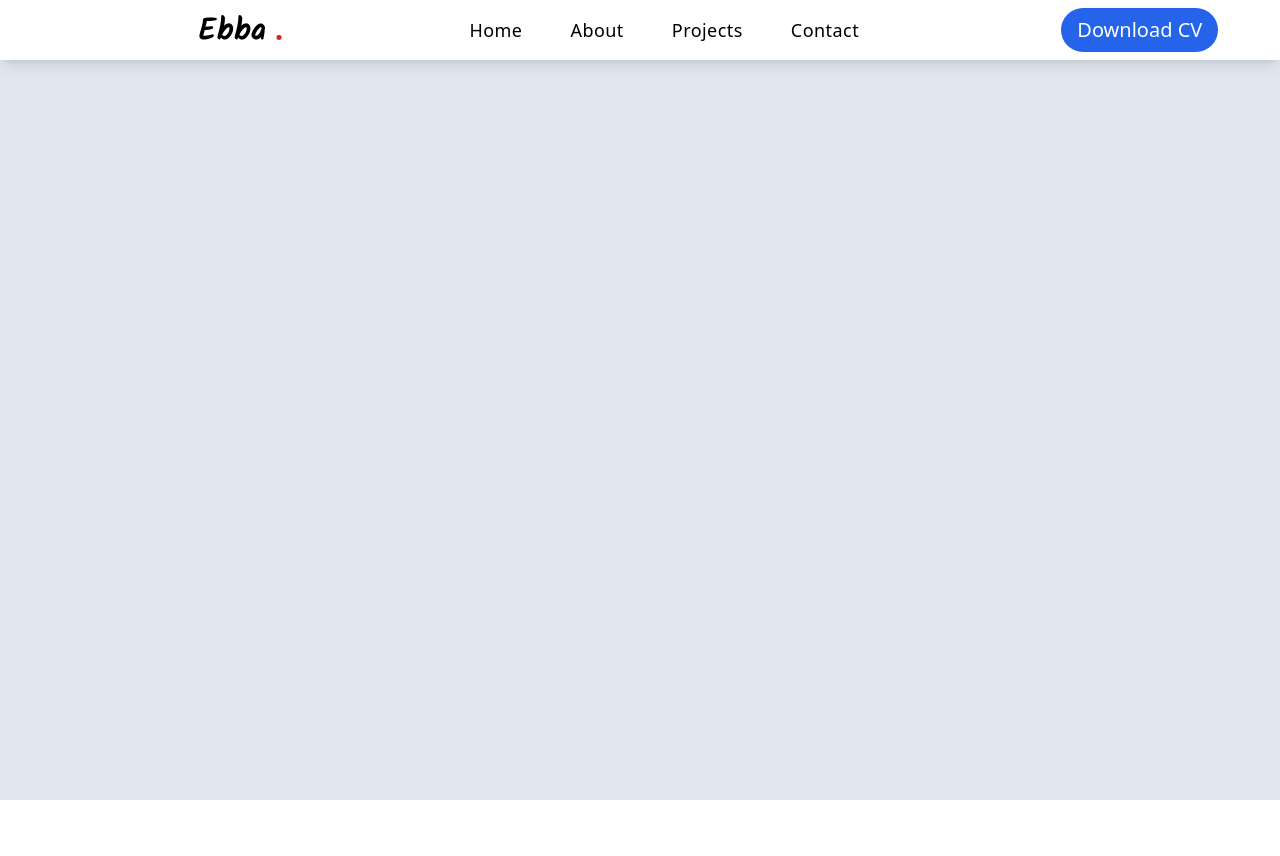
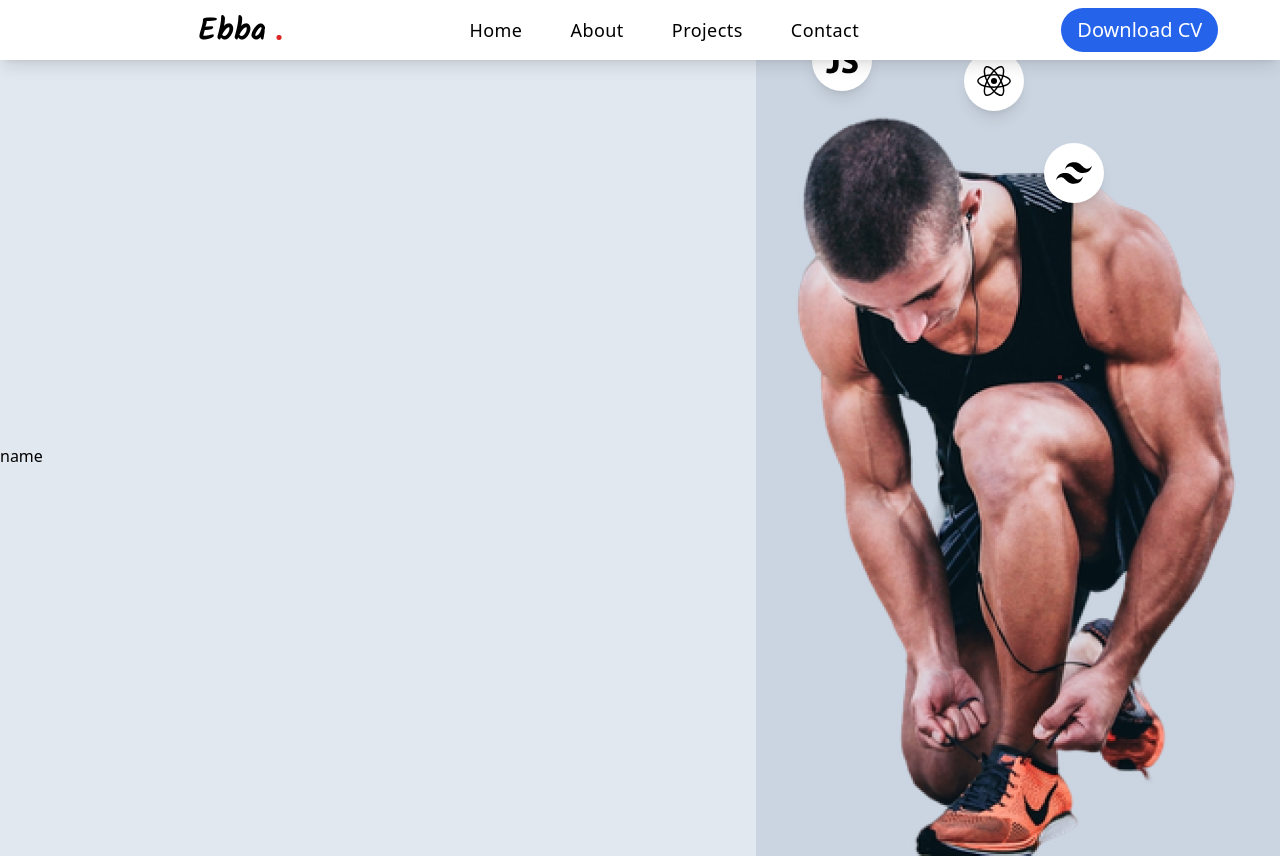
Before and after one commit to Ebbabire/website, a React (Vite) app: page / in a window 1280 px wide. Before the commit the page ends 800 px from the top, so only its background shows below. Built offline with nearby package versions, Linux system fonts and the light colour scheme.

Commit message:
adjusted the height

```diff
--- a/src/App.jsx
+++ b/src/App.jsx
@@ -3,7 +3,7 @@ import Navbar from './components/Navbar';
 
 function App() {
   return (
-    <div className="bg-slate-200 flex flex-col h-screen">
+    <div className="bg-slate-200 flex flex-col h-full">
       <Navbar />
       <Home />
     </div>
--- a/src/components/Home.jsx
+++ b/src/components/Home.jsx
@@ -5,7 +5,28 @@ import { IoLogoReact } from 'react-icons/io5';
 import { SiTailwindcss, SiRedux } from 'react-icons/si';
 
 const Home = () => {
-  return <div className="mt-14"></div>;
+  return (
+    <div className="mt-14 flex flex-col justify-center items-center lg:flex-row h-screen ">
+      {/* right side */}
+      <div className="basis-[45%] lg:order-2 flex justify-center items-end lg:h-full lg:bg-slate-300">
+        <div className="relative  w-2/3 pt-12 lg:w-full lg:pt-20">
+          <img src={hero} alt="photo" />
+
+          <div className="absolute lg:top-0 lg:left-14 bg-white shadow-lg rounded-full p-3">
+            <IoLogoJavascript className="text-4xl" />
+          </div>
+          <div className="absolute lg:top-5 lg:left-52 bg-white shadow-lg rounded-full p-3">
+            <IoLogoReact className="text-4xl" />
+          </div>
+          <div className="absolute lg:top-28 lg:left-72 bg-white shadow-lg rounded-full p-3">
+            <SiTailwindcss className="text-4xl" />
+          </div>
+        </div>
+      </div>
+      {/* left side */}
+      <div className="basis-[65%]">name</div>
+    </div>
+  );
 };
 
 export default Home;
--- a/src/components/Navbar.jsx
+++ b/src/components/Navbar.jsx
@@ -9,7 +9,7 @@ const Navbar = () => {
   return (
     <>
       {!menuOpened ? (
-        <nav className="px-2 py-2  shadow-lg fixed w-full bg-white z-[99]">
+        <nav className="px-2 py-2  shadow-lg fixed top-0 right-0 left-0 bg-white z-[99]">
           <div className="flex justify-between items-center ml- md:ml-10 lg:ml-[15%]">
             <div className="order-2 md:order-1">
               <a href="#main">
```
